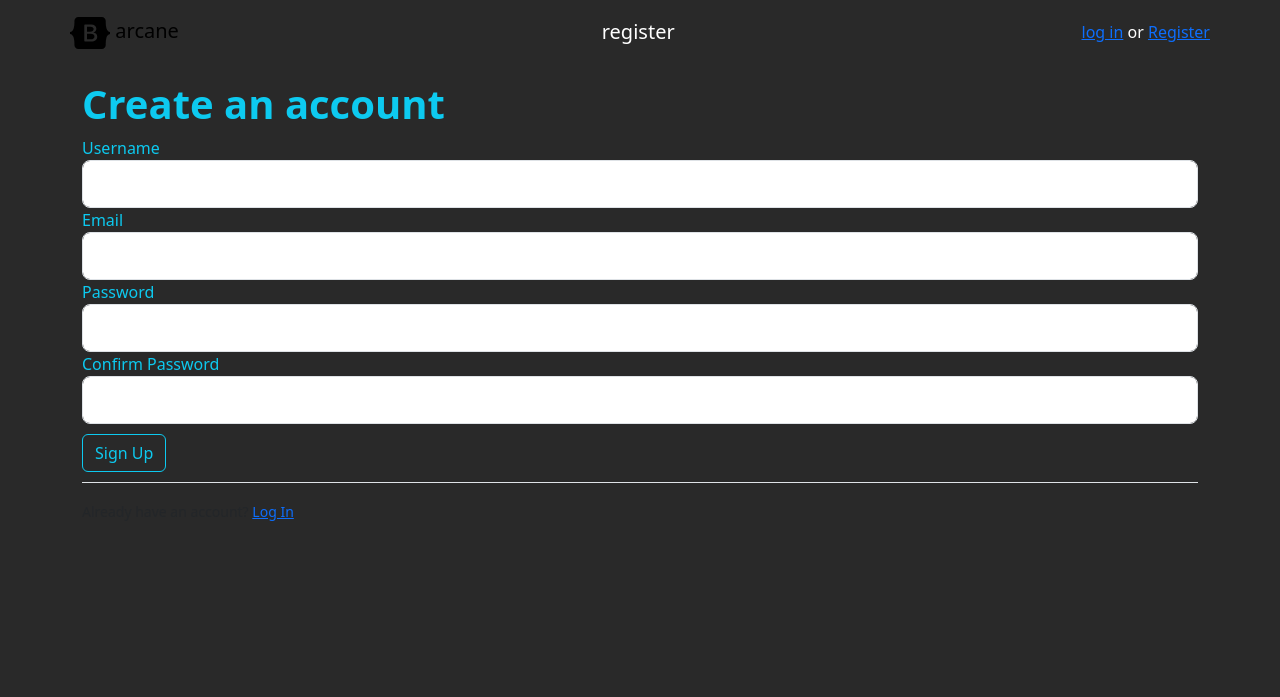
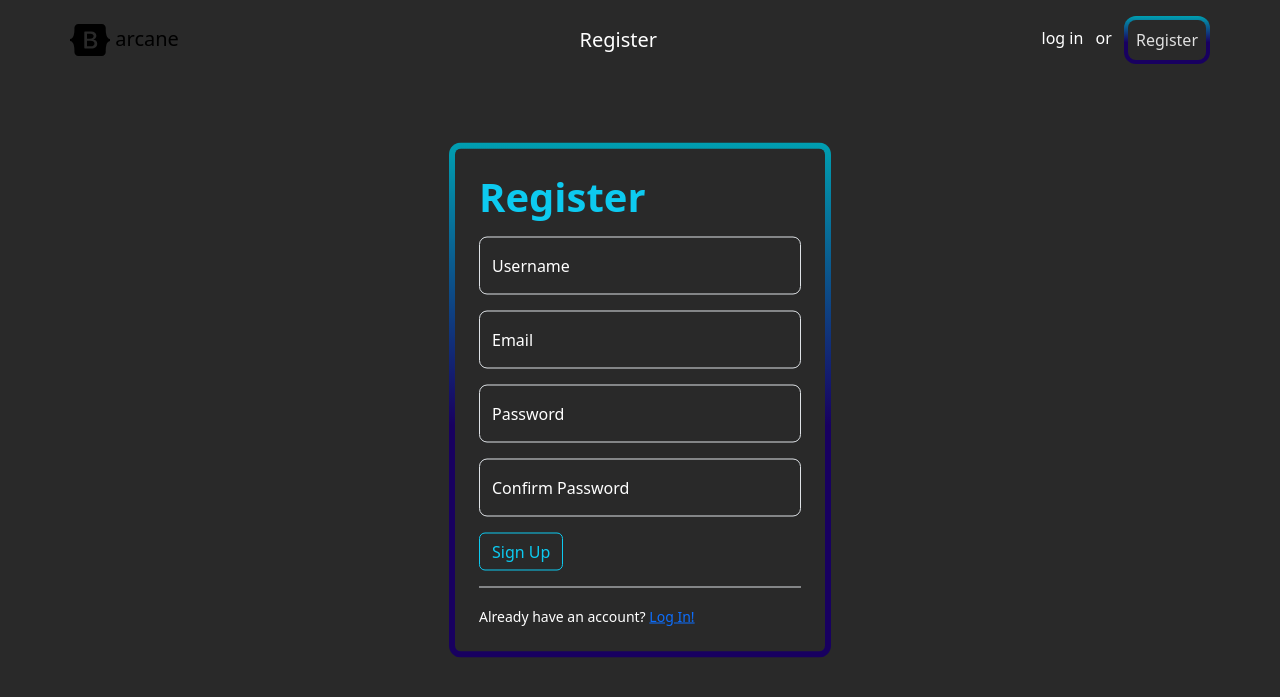
Before and after one commit to DetoNate97/Assessment-2-web-app, a Flask app: page /register in a window 1280 px wide. Shown: the top 697 px of the page. Run offline with Flask 3, Linux system fonts and the light colour scheme.

Commit message:
register form
finished html for login and register forms

```diff
--- a/forms.py
+++ b/forms.py
@@ -3,17 +3,20 @@ from wtforms import StringField, PasswordField, SubmitField, BooleanField
 from wtforms.validators import DataRequired, Length, EqualTo, ValidationError
 
 class RegisterForm(FlaskForm):
-    # def validate_username(self, username):
-    #     if not username.data.isalnum():
-    #         raise ValidationError
-    username = StringField('Username', validators=[DataRequired(), Length(min=2, max=20)])
-    email = StringField('Email', validators=[DataRequired()]) # doesnt validate email, since the website doesnt need to use the email for anything yet, it simplifies testing.
-    password = PasswordField('Password', validators=[DataRequired(), Length(min=2, max=20)])
-    confirm_password = PasswordField('Confim Password', validators=[DataRequired(), EqualTo('password'), Length(min=2, max=20)])
+    FloatingUsername = StringField('Username', validators=[DataRequired(), Length(min=2, max=20)], render_kw={"placeholder": ""})
+    FloatingEmail = StringField('Email', validators=[DataRequired(), Length(min=2, max=20)], render_kw={"placeholder": ""}) # doesnt validate email, since the website doesnt need to use the email for anything yet, to simplify testing.
+    FloatingPassword = PasswordField('Password', validators=[DataRequired(), Length(min=2, max=20)], render_kw={"placeholder": ""})
+    FloatingConfirmPassword = PasswordField('Confirm Password', validators=[DataRequired(), EqualTo('FloatingPassword'), Length(min=2, max=20)], render_kw={"placeholder": ""})
     submit = SubmitField('Sign Up')
+    fields = ("FloatingUsername", "FloatingEmail", "FloatingPassword", "FloatingConfirmPassword")
 
 class LoginForm(FlaskForm):
-    FloatingUsername = StringField('floatingUsername', validators=[DataRequired(), Length(min=2, max=20)], render_kw={"placeholder": ""})
-    FloatingPassword = PasswordField('FloatingPassword', validators=[DataRequired(), Length(min=2, max=20)], render_kw={"placeholder": ""})
+    FloatingUsername = StringField('Username', validators=[DataRequired(), Length(min=2, max=20)], render_kw={"placeholder": ""})
+    FloatingPassword = PasswordField('Password', validators=[DataRequired(), Length(min=2, max=20)], render_kw={"placeholder": ""})
     # remember = BooleanField('Remember Me')
     submit = SubmitField('Log In')
+    fields = ("FloatingUsername", "FloatingPassword")
+
+# def validate_username(self, username):
+#     if not username.data.isalnum():
+#         raise ValidationError
--- a/main.py
+++ b/main.py
@@ -3,13 +3,13 @@ from forms import RegisterForm, LoginForm
 
 app = Flask(__name__)
 app.config['SECRET_KEY'] = 'b18b7463547b20e1da73aeb67a7658d2' # change
+current_user = ""
 
 @app.route('/')
 def welcome():
     '''
     Handles rendering of the landing page of the website. its the page the viewer first sees
-
-    This route renders the welcome.html and returns it to be viewed.
+    renders the welcome.html and returns it to be viewed.
 
     Parameters:
         None
@@ -17,15 +17,13 @@ def welcome():
     Returns:
         A rendered html
     '''
-    page="Welcome"
-    return render_template('welcome.html', page=page)
+    return render_template('welcome.html')
 
 @app.route('/login', methods=['GET', 'POST'])
 def login():
     '''
     Handles rendering of the login page.
-
-    This route renders the login.html, sends the form to the html, validates the submitted form, and logs in the user.
+    renders the login.html, sends the form to the html, validates the submitted form, and logs in the user, saves the username to current_user.
 
     Parameters:
         none
@@ -35,26 +33,24 @@ def login():
         or
         A redirect to the home page after a successful login
     '''
-    page="login"
+    global current_user
+    page = "Log In"
     form = LoginForm()
-    log_user = form.FloatingUsername.data
-    log_pass = form.FloatingPassword.data
-    print(log_user, log_pass, form.FloatingPassword())
+    log_user, log_pass, fields = form.FloatingUsername.data, form.FloatingPassword.data, form.fields
+    current_user = log_user
     if form.validate_on_submit():
-        print(log_user, log_pass, form.FloatingPassword())
+        print(log_user, log_pass)
+        flash('','success')
+        return redirect(url_for('home'))
+    else:
         flash('','danger')
-        # flash('','success')
-        return redirect(url_for('welcome'))
-    return render_template('login.html', page=page, form=form)
+    return render_template('login.html', page=page, form=form, fields=fields)
 
 @app.route('/register', methods=['GET', 'POST'])
 def register():
     '''
     Handles rendering of the register page.
-
-    This route shows a register form, validates the submitted form,
-    creates a new user, logs in the user, renders the register.html and then
-    returns it to be viewed.
+    renders the register.html, sends the form to the html, validates the submitted form, adds the new user to the database, and logs in the user.
 
     Parameters:
         none
@@ -64,9 +60,18 @@ def register():
         or
         A redirect to the home page after a successful login
     '''
-    page="register"
+    global current_user
+    page="Register"
     form = RegisterForm()
-    return render_template('register.html', page=page, form=form)
+    reg_user, reg_email, reg_pass = form.FloatingUsername.data, form.FloatingEmail.data, form.FloatingPassword.data
+    current_user = reg_user
+    if form.validate_on_submit():
+        print(reg_user, reg_pass, reg_email)
+        flash('','success')
+        return redirect(url_for('home'))
+    else:
+        flash('','danger')
+    return render_template('register.html', page=page, form=form, fields=form.fields)
 
 @app.route('/home')
 def home():
@@ -83,8 +88,9 @@ def home():
     Returns:
         A rendered html
     '''
+    global current_user
     page = "home"
-    return render_template('home.html', page=page)
+    return render_template('home.html', page=page, user=current_user)
 
 @app.route('/settings')
 def settings():
--- a/static/css/style.css
+++ b/static/css/style.css
@@ -29,8 +29,7 @@ h1, h2, h3, h4, h5, h6 {
 .containerborder {
   padding: 20px;
   border-radius: 12px;
-  background: linear-gradient(#292929, #292929) padding-box,
-  linear-gradient(0deg, #180060 45%, #009fb1) border-box;
+  background: linear-gradient(#292929, #292929) padding-box, linear-gradient(0deg, #180060 45%, #009fb1) border-box;
   border: 6px solid transparent;
 }
 
@@ -49,7 +48,43 @@ h1, h2, h3, h4, h5, h6 {
 }
 
 .button-padding {
-  padding-block: 10px
+  padding-block: 7px
+}
+
+.link {
+  color: #ffffff;
+  text-decoration: none
+}
+
+.link:hover {
+  color: #ffffff;
+  text-decoration: underline
+}
+
+.link:active {
+  color: #ffffff;
+  text-decoration: none
+}
+
+.register-btn {
+  padding: 8px;
+  border: 4px solid transparent;
+  color: #e0e0e0
+}
+
+.register-btn:hover {
+  padding: 8px;
+  border: 4px solid transparent;
+  background: linear-gradient(#393939, #303030) padding-box, linear-gradient(0deg, #220070 45%, #10afc1) border-box;
+  color: #ffffff;
+}
+
+/* not sure why this needs to be :first-child:active instead of :active but it works ¯\_(ツ)_/¯ */
+.register-btn:first-child:active {
+  padding: 8px;
+  border: 4px solid transparent;
+  background: linear-gradient(#292929, #292929) padding-box, linear-gradient(0deg, #180060 45%, #009fb1) border-box;
+  color: #ffffff;
 }
 
 /*
--- a/templates/index.html
+++ b/templates/index.html
@@ -5,7 +5,6 @@
     <meta name="viewport" content="width=device-width, initial-scale=1.0">
 
     <!-- css styles -->
-
     <link rel="stylesheet" href="https://cdn.jsdelivr.net/npm/bootstrap@5.3.8/dist/css/bootstrap.min.css" integrity="sha384-sRIl4kxILFvY47J16cr9ZwB07vP4J8+LH7qKQnuqkuIAvNWLzeN8tE5YBujZqJLB" crossorigin="anonymous">
     <link rel="stylesheet" type="text/css" href="/static/css/style.css">
     <!-- css styles -->
@@ -15,12 +14,15 @@
     {% else %}
     <title>Arcane</title>
     {% endif %}
+
 </head>
 <body>
 
     <!-- navbar -->
     <header class="site-header">
         <nav class="navbar container fixed-top mt-2">
+
+            <!-- brand -->
             <div>
                 <a class="navbar-brand mr-4" href="{{url_for('welcome')}}">
                     <svg height="32" class="" viewbox="0 0 118 94">
@@ -29,11 +31,16 @@
                     arcane
                 </a>
             </div>
+
+            <!-- middle -->
             <div class="mr-auto page">
                 {{page}}
             </div>
+
+            <!-- right -->
             <div class="">
-                <a href="{{url_for('login')}}">log in</a> or <a href="{{url_for('register')}}">Register</a>
+                {% block navbar_right %}
+                {% endblock navbar_right %}
             </div>
         </nav>
     </header>
--- a/templates/register.html
+++ b/templates/register.html
@@ -1,75 +1,55 @@
 {% extends "index.html" %}
 
 {% block content %}
-    <div class="container-form">
-        <div class="text">
-            <h1 class="content"><b>Create an account</b></h1>
+
+    <div class="centred containerborder p-4">
+        <h1 class="content mb-3"><b>Register</b></h1>
         <div class="content">
             <form method="POST" action="" novalidate>
                 {{form.hidden_tag()}}
                 <fieldset class="form-group">
-                        <div class="form-group">
-                            Username
-                            {% if form.username.errors %}
-                                {{form.username(class="form-control form-control-lg is-invalid")}}
+
+                    {% for field in fields %}
+                        <div class="form-floating mb-3">
+                            {% if form[field].errors %}
+                                {{form[field](class="form-control form-control-lg is-invalid")}}
+                                <label for="{{field}}">{{form[field].label}}</label>
                                 <div class="invalid-feedback">
-                                    {% for error in form.username.errors %}
+                                    {% for error in form[field].errors %}
                                         <span>{{error}}</span>
                                     {% endfor %}
                                 </div>
                             {% else %}
-                                {{form.username(class="form-control form-control-lg")}}
+                                {{form[field](class="form-control form-control-lg")}}
+                                <label for="{{field}}">{{form[field].label}}</label>
                             {% endif %}
                         </div>
-                        <div class="form-group">
-                            Email
-                            {% if form.email.errors %}
-                                {{form.email(class="form-control form-control-lg is-invalid")}}
-                                <div class="invalid-feedback">
-                                    {% for error in form.email.errors %}
-                                        <span>{{error}}</span>
                     {% endfor %}
-                                </div>
-                            {% else %}
-                                {{form.email(class="form-control form-control-lg")}}
-                            {% endif %}
-                        </div>
-                        <div class="form-group">
-                            Password
-                            {% if form.password.errors %}
-                                {{form.password(class="form-control form-control-lg is-invalid")}}
-                                <div class="invalid-feedback">
-                                    {% for error in form.password.errors %}
-                                        <span>{{error}}</span>
-                                    {% endfor %}
-                                </div>
-                            {% else %}
-                                {{form.password(class="form-control form-control-lg")}}
-                            {% endif %}
-                        </div>
-                        <div class="form-group">
-                            Confirm Password
-                            {% if form.confirm_password.errors %}
-                                {{form.confirm_password(class="form-control form-control-lg is-invalid")}}
-                                <div class="invalid-feedback">
-                                    {% for error in form.confirm_password.errors %}
-                                        <span>{{error}}</span>
-                                    {% endfor %}
-                                </div>
-                            {% else %}
-                                {{form.confirm_password(class="form-control form-control-lg")}}
-                            {% endif %}
-                        </div>
+
                 </fieldset>
-                    <div class="form-group button-padding was-validated">
+                <div class="form-group pb-3 was-validated">
                      {{form.submit(class="btn btn-outline-info")}}
                 </div>
             </form>
         </div>
         <div class="border-top pt-3"></div>
-            <small class="text-muted">
-                Already have an account? <a href="{{url_for('login')}}">Log In</a>
+        <small class="">
+            Already have an account? <a href="{{url_for('login')}}">Log In!</a>
         </small>
     </div>
+
+{% endblock content %}
+
+{% block navbar_right %}
+
+    <div class="red">
+        <a href="{{url_for('login')}}" class="me-2 link">log in</a>
+        or
+        <a href="{{url_for('register')}}" class="ms-2">
+            <div class="register-btn btn containerborder">
+                Register
             </div>
-{% endblock content %}
+        </a>
+    </div>
+
+{% endblock navbar_right %}
```
Also changed, not shown: templates/home.html (+7 -1 lines), templates/login.html (+24 -25 lines), templates/welcome.html (+17 -3 lines), static/js/test.js (added). Lines whose indentation alone changed are shown as unchanged.
